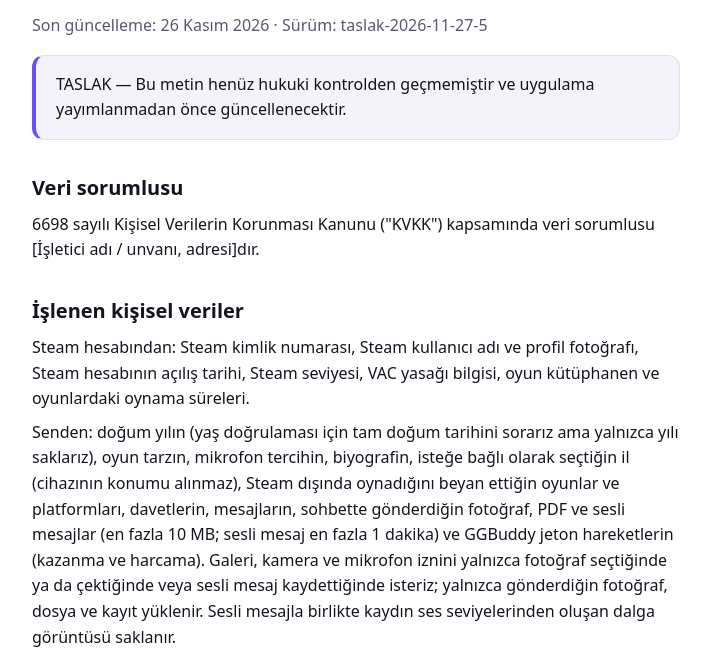
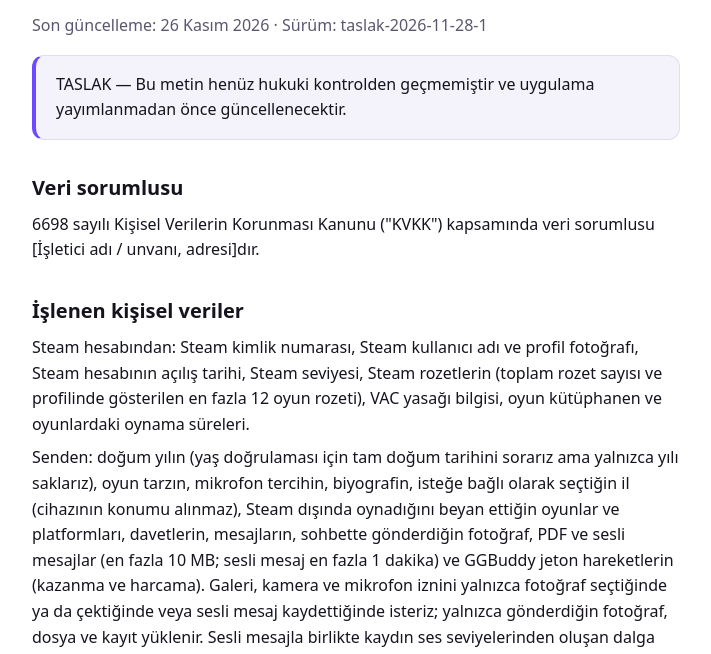
Before and after one commit to plutr/ggbuddy-site, a plain HTML site: page gizlilik.html in a window 1280 px wide. Shown: the part 145-799 px from the top of the page, without its empty margins (284-995 px from the left). Drawn offline with Linux system fonts and the light colour scheme.

Commit message:
Site güncellemesi (ggbuddy 3ecdb4a)

```diff
--- a/gizlilik.html
+++ b/gizlilik.html
@@ -13,13 +13,13 @@
 <main>
 <a class="brand" href="./">GG Buddy</a>
 <h1>Kişisel Verilerin İşlenmesine İlişkin Aydınlatma Metni</h1>
-<p class="muted">Son güncelleme: 26 Kasım 2026 · Sürüm: taslak-2026-11-27-5</p>
+<p class="muted">Son güncelleme: 26 Kasım 2026 · Sürüm: taslak-2026-11-28-1</p>
 <div class="card notice"><p>TASLAK — Bu metin henüz hukuki kontrolden geçmemiştir ve uygulama yayımlanmadan önce güncellenecektir.</p></div>
 <div class="legal">
 <h2>Veri sorumlusu</h2>
 <p>6698 sayılı Kişisel Verilerin Korunması Kanunu (&quot;KVKK&quot;) kapsamında veri sorumlusu [İşletici adı / unvanı, adresi]dır.</p>
 <h2>İşlenen kişisel veriler</h2>
-<p>Steam hesabından: Steam kimlik numarası, Steam kullanıcı adı ve profil fotoğrafı, Steam hesabının açılış tarihi, Steam seviyesi, VAC yasağı bilgisi, oyun kütüphanen ve oyunlardaki oynama süreleri.</p>
+<p>Steam hesabından: Steam kimlik numarası, Steam kullanıcı adı ve profil fotoğrafı, Steam hesabının açılış tarihi, Steam seviyesi, Steam rozetlerin (toplam rozet sayısı ve profilinde gösterilen en fazla 12 oyun rozeti), VAC yasağı bilgisi, oyun kütüphanen ve oyunlardaki oynama süreleri.</p>
 <p>Senden: doğum yılın (yaş doğrulaması için tam doğum tarihini sorarız ama yalnızca yılı saklarız), oyun tarzın, mikrofon tercihin, biyografin, isteğe bağlı olarak seçtiğin il (cihazının konumu alınmaz), Steam dışında oynadığını beyan ettiğin oyunlar ve platformları, davetlerin, mesajların, sohbette gönderdiğin fotoğraf, PDF ve sesli mesajlar (en fazla 10 MB; sesli mesaj en fazla 1 dakika) ve GGBuddy jeton hareketlerin (kazanma ve harcama). Galeri, kamera ve mikrofon iznini yalnızca fotoğraf seçtiğinde ya da çektiğinde veya sesli mesaj kaydettiğinde isteriz; yalnızca gönderdiğin fotoğraf, dosya ve kayıt yüklenir. Sesli mesajla birlikte kaydın ses seviyelerinden oluşan dalga görüntüsü saklanır.</p>
 <p>Otomatik olarak: Uygulamayı en son ne zaman kullandığın (son görülme); giriş yaptığında, mesaj ya da davet gönderdiğinde, davete yanıt verdiğinde, profilini düzenlediğinde, şikâyette bulunduğunda ve hesabını sildiğinde IP adresin, işlemin zamanı ve türünden oluşan trafik kayıtları (mesajın içeriği bu kayda girmez); bildirim izni verirsen cihazının bildirim jetonu; Uygulama hata verdiğinde hata ayrıntısı, cihaz modeli ve işletim sistemi sürümü (hata kayıtlarına adın, mesajların veya IP adresin eklenmez).</p>
 <p>E-posta adresi, telefon numarası, cihaz konumu veya rehber bilgisi toplamayız.</p>
@@ -28,7 +28,7 @@
 <h2>Hukuki sebepler</h2>
 <p>Verilerin; hizmet sözleşmesinin kurulması ve ifası (KVKK m.5/2-c), hukuki yükümlülüklerin yerine getirilmesi (m.5/2-ç) ve temel hak ve özgürlüklerine zarar vermemek kaydıyla meşru menfaatlerimiz (m.5/2-f; ör. güvenlik ve kötüye kullanımın önlenmesi) hukuki sebeplerine dayanılarak işlenir.</p>
 <h2>Aktarım</h2>
-<p>Veriler, hizmetin altyapısını sağlayan Supabase Inc.'in Almanya (Frankfurt) veri merkezlerinde saklanır; bu nedenle yurt dışına aktarılır. Uygulama hata kayıtları, hata takip hizmeti Functional Software Inc.'in (Sentry) Avrupa Birliği'ndeki veri merkezlerinde işlenir. Bildirim izni verdiysen bildirimler Expo (650 Industries Inc., ABD) ve Google (Firebase Cloud Messaging, ABD) üzerinden cihazına iletilir; bildirimde gönderenin adı, oyunun adı ve mesaj bildirimlerinde mesajın ilk 120 karakteri bulunur. Steam dışı oyun aradığında yalnızca yazdığın oyun adı, kimliğin olmadan, oyun veritabanı IGDB'ye (Twitch Interactive Inc., ABD) iletilir. Bu aktarımlar KVKK m.9 kapsamındaki güvencelere uygun şekilde yapılır. Profil bilgilerin, ilin (gizlemediysen), ortak oyunların (beyan ettiğin oyunlar ve platformları dahil), çevrimiçi olup olmadığın ve son görülme zamanın diğer kullanıcılara gösterilir; Steam kimlik numaran yalnızca karşılıklı eşleştiğin kullanıcılarla paylaşılır. Veriler, talep halinde yetkili kurum ve kuruluşlarla paylaşılabilir.</p>
+<p>Veriler, hizmetin altyapısını sağlayan Supabase Inc.'in Almanya (Frankfurt) veri merkezlerinde saklanır; bu nedenle yurt dışına aktarılır. Uygulama hata kayıtları, hata takip hizmeti Functional Software Inc.'in (Sentry) Avrupa Birliği'ndeki veri merkezlerinde işlenir. Bildirim izni verdiysen bildirimler Expo (650 Industries Inc., ABD) ve Google (Firebase Cloud Messaging, ABD) üzerinden cihazına iletilir; bildirimde gönderenin adı, oyunun adı ve mesaj bildirimlerinde mesajın ilk 120 karakteri bulunur. Steam dışı oyun aradığında yalnızca yazdığın oyun adı, kimliğin olmadan, oyun veritabanı IGDB'ye (Twitch Interactive Inc., ABD) iletilir. Bu aktarımlar KVKK m.9 kapsamındaki güvencelere uygun şekilde yapılır. Profil bilgilerin, Steam rozetlerin, ilin (gizlemediysen), ortak oyunların (beyan ettiğin oyunlar ve platformları dahil), çevrimiçi olup olmadığın ve son görülme zamanın diğer kullanıcılara gösterilir; Steam kimlik numaran yalnızca karşılıklı eşleştiğin kullanıcılarla paylaşılır. Veriler, talep halinde yetkili kurum ve kuruluşlarla paylaşılabilir.</p>
 <h2>Toplama yöntemi</h2>
 <p>Veriler; Steam ile giriş yaptığında Steam Web API üzerinden, Uygulama içinde girdiğin bilgilerden ve Uygulamayı kullanırken otomatik olarak elektronik ortamda toplanır.</p>
 <h2>Saklama süresi</h2>
```
Also changed, not shown: kullanim-sartlari.html (+1 -1 lines).
